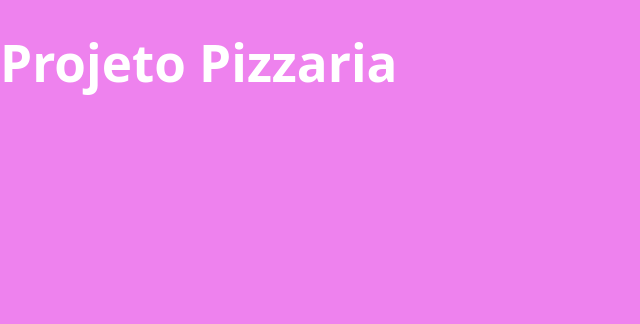
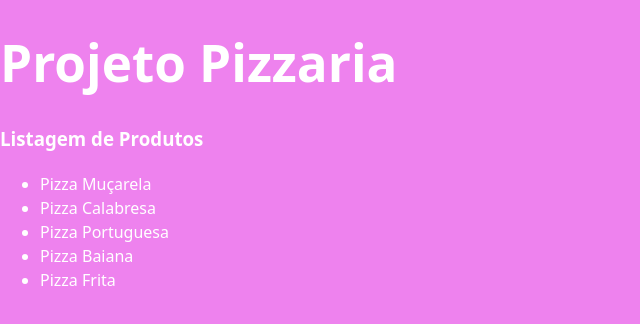
Before and after one commit to Pedro898/pizzaria2c2025, a React (Vite) app: page / in a window 1280 px wide. Shown: the top 324 px of the page, without its empty margins (0-640 px from the left). Built offline with nearby package versions, Linux system fonts and the light colour scheme.

Commit message:
lista dinâmica

```diff
--- a/src/App.jsx
+++ b/src/App.jsx
@@ -4,6 +4,9 @@ const App = () => {
   return (
     <div>
       <h1> Projeto Pizzaria </h1>
+
+      <Produtos />
+
     </div>
   );
 }
--- a/src/pages/produtos/index.jsx
+++ b/src/pages/produtos/index.jsx
@@ -1,12 +1,20 @@
 const Produtos = () => {
+
+   // Objeto da lista de pizzas
+   const pizzas = [
+    'Pizza Muçarela',
+    'Pizza Calabresa',
+    'Pizza Portuguesa', 'Pizza Baiana', 'Pizza Frita'
+   ]
+       // Interação da lista de pizzas - pizza a pizza (um a um)
+       const listaPizzas = pizzas.map(pizza=><li>{pizza}</li>)
     return (
         <div>
           <h3> Listagem de Produtos</h3>
           <ul>
 
-           <li> Pizza de Calabresa</li>
-           <li> Pizza de Muçarela</li>
-           <li> Pizza Dois Queijos </li>
+           {listaPizzas}
+
           </ul>
         </div>
       )
```
